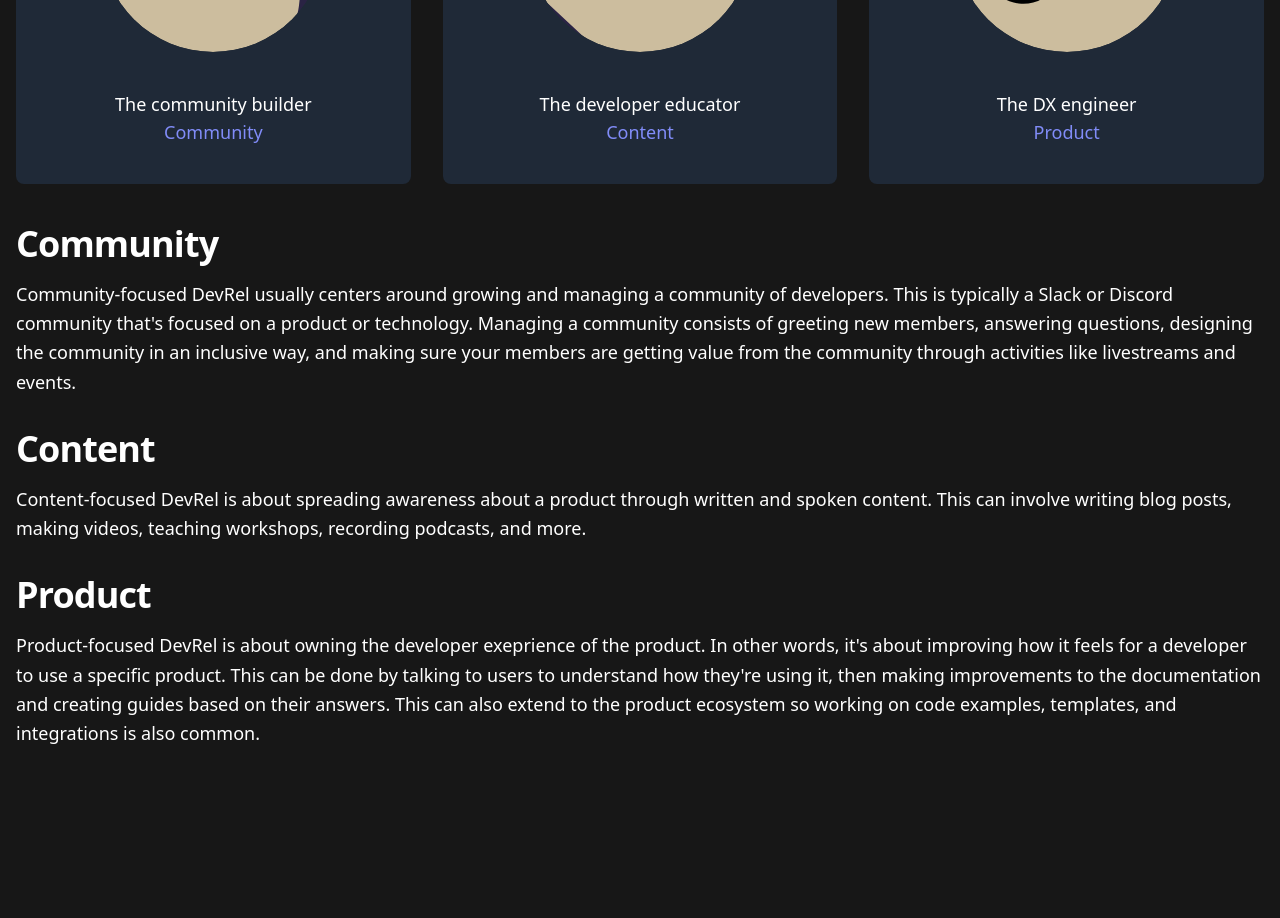
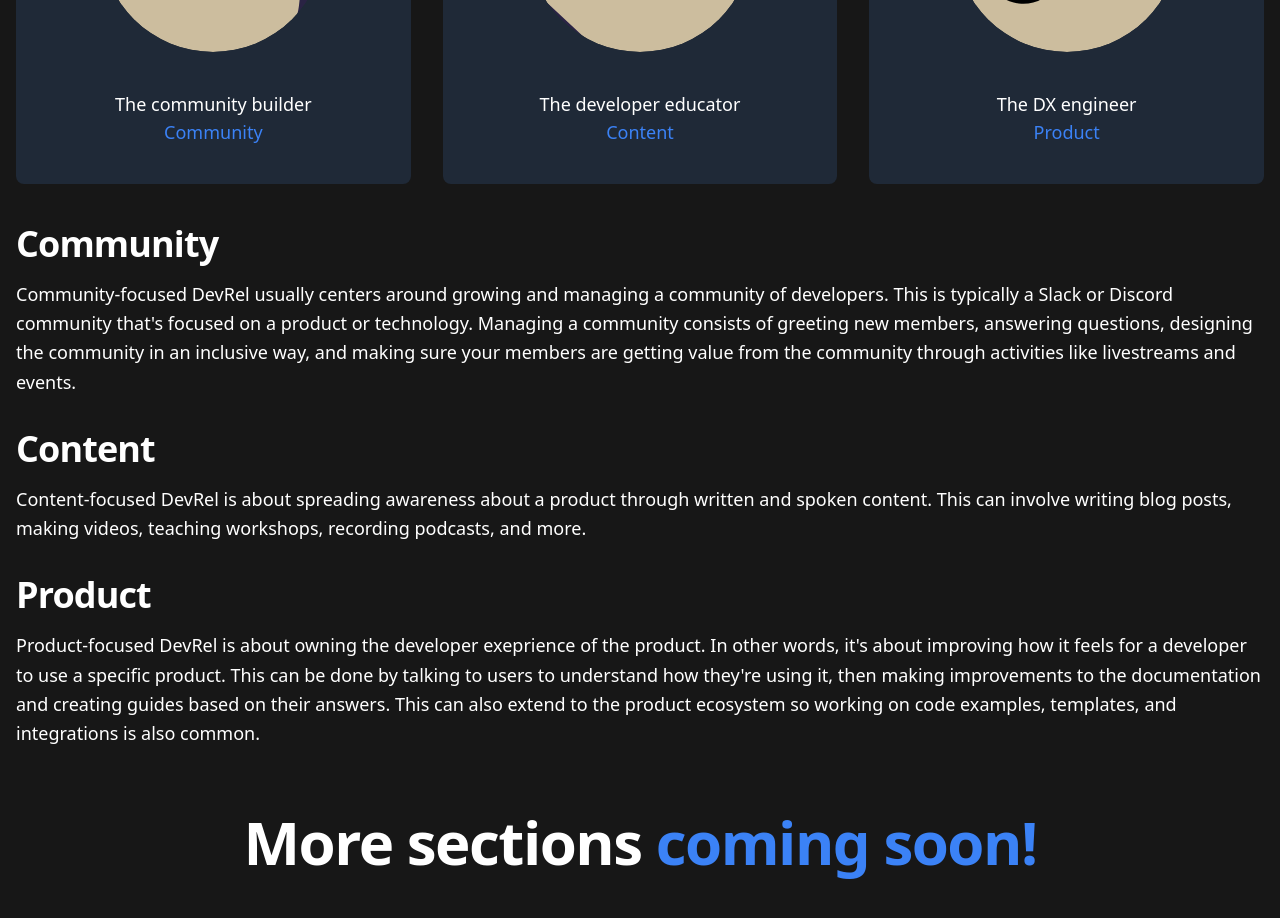
Before and after one commit to Nutlope/whatisdevrel, a Next.js app: page / in a window 1280 px wide. Shown: the part 1520-2438 px from the top of the page. Before the commit the page ends 2308 px from the top, so only its background shows below. Built offline with nearby package versions, Linux system fonts and the light colour scheme.

Commit message:
minor changes

```diff
--- a/components/DevRelTypes.js
+++ b/components/DevRelTypes.js
@@ -63,7 +63,7 @@ export default function DevRelTypes() {
             <div className="space-y-2">
               <div className="space-y-1 text-lg font-medium leading-6">
                 <h3 className="text-white">The community builder</h3>
-                <p className="text-indigo-400">Community</p>
+                <p className="text-blue-500">Community</p>
               </div>
             </div>
           </div>
@@ -130,7 +130,7 @@ export default function DevRelTypes() {
             <div className="space-y-2">
               <div className="space-y-1 text-lg font-medium leading-6">
                 <h3 className="text-white">The developer educator</h3>
-                <p className="text-indigo-400">Content</p>
+                <p className="text-blue-500">Content</p>
               </div>
             </div>
           </div>
@@ -192,7 +192,7 @@ export default function DevRelTypes() {
             <div className="space-y-2">
               <div className="space-y-1 text-lg font-medium leading-6">
                 <h3 className="text-white">The DX engineer </h3>
-                <p className="text-indigo-400">Product</p>
+                <p className="text-blue-500">Product</p>
               </div>
             </div>
           </div>
@@ -231,6 +231,9 @@ export default function DevRelTypes() {
         also extend to the product ecosystem so working on code examples,
         templates, and integrations is also common.
       </p>
+      <div className="mt-16 mb-16 w-full text-center text-5xl font-bold tracking-tight sm:text-6xl">
+        More sections <span className="text-blue-500">coming soon!</span>
+      </div>
     </>
   );
 }
```
Also changed, not shown: 1 other file (tests, documents, lock files or other folders).
